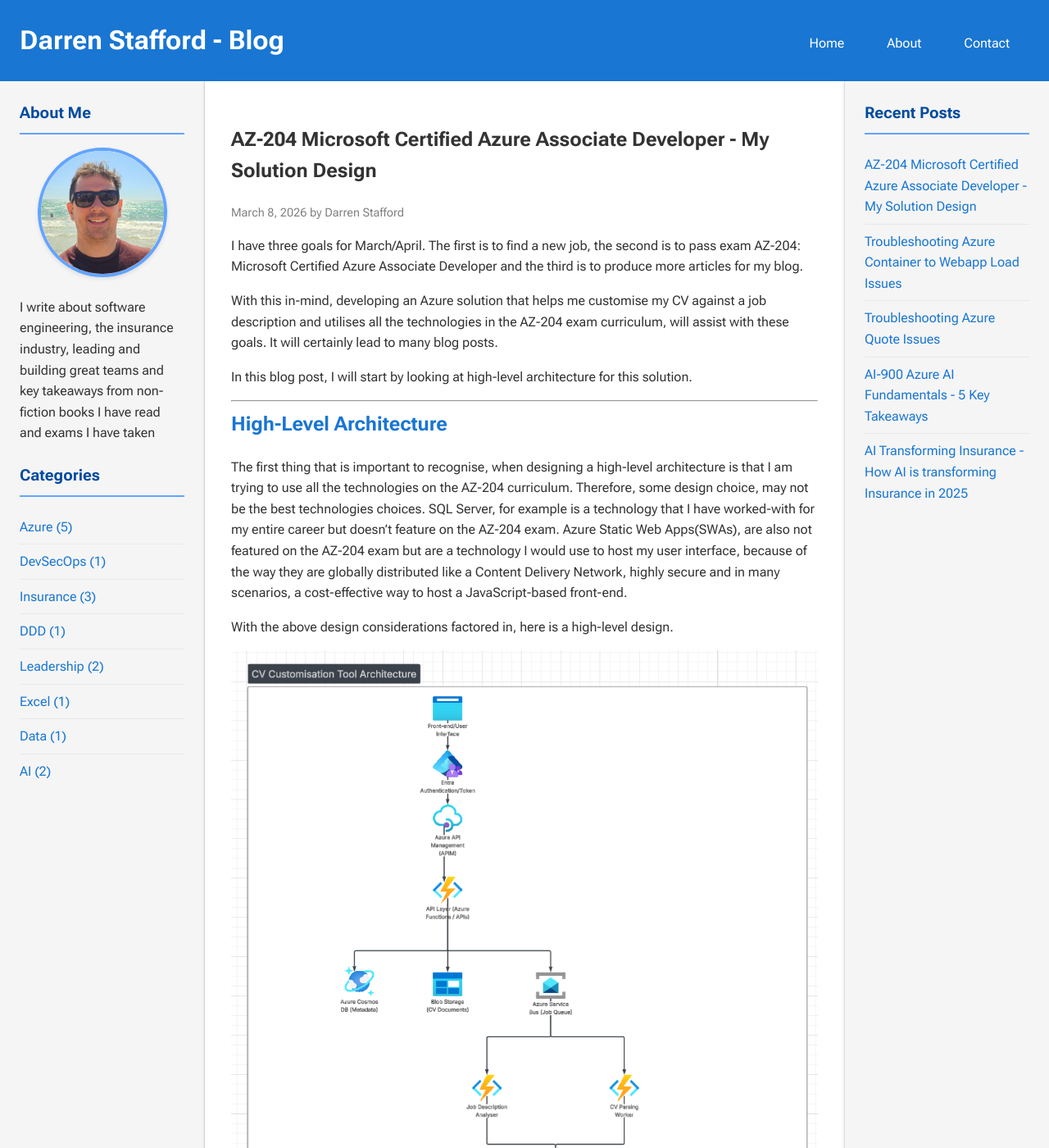
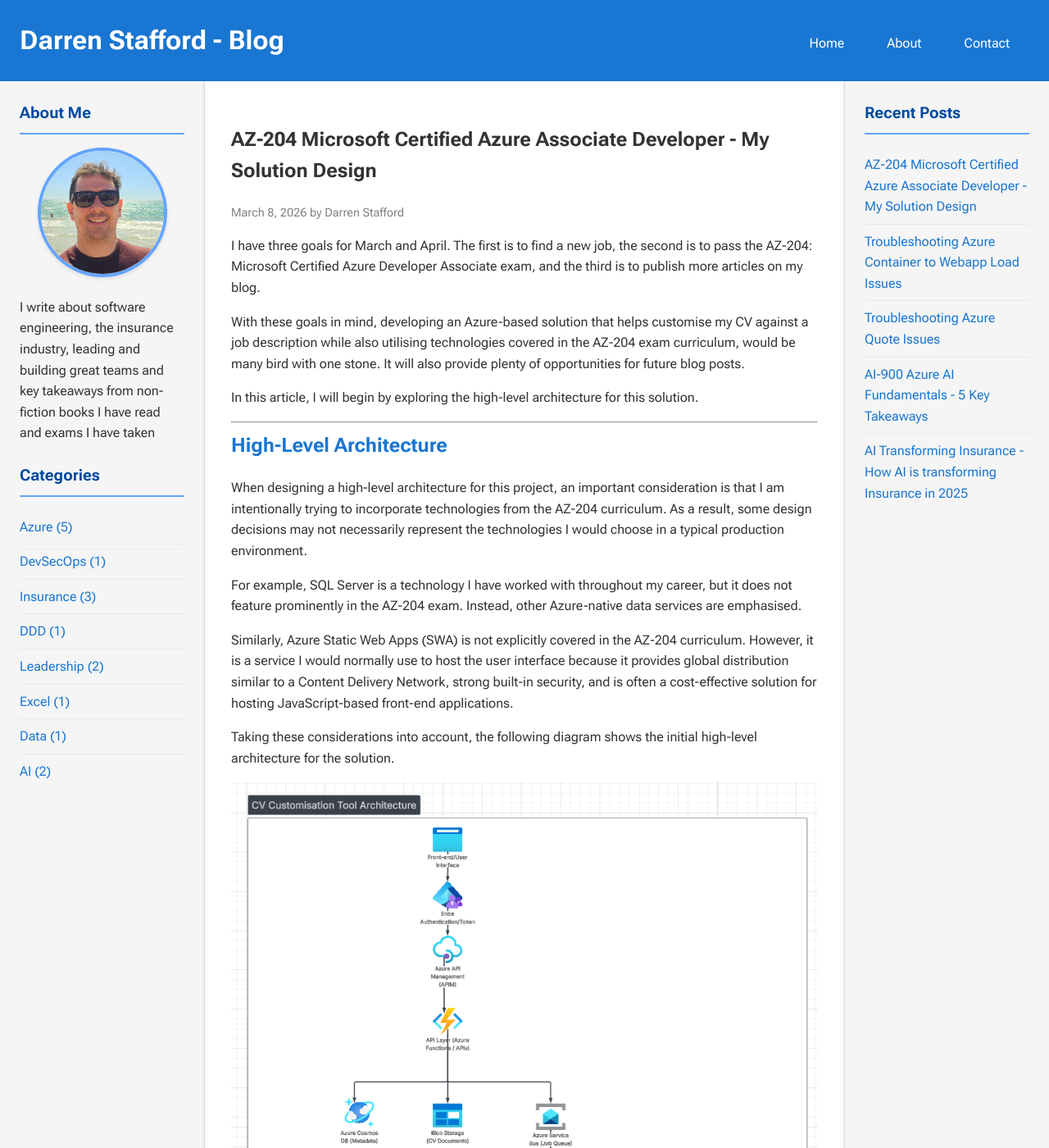
Before and after one commit to dazstaffs/blog, a Jekyll site: the page built from _posts/2026-03-08-AZ-204SolutionDesign.md, in a window 1280 px wide and 1400 px high. Shown: the whole window at 82% size. Built offline with Jekyll 4.4.1, drawn with Linux system fonts in a browser that asks for light colours; some of the changed text lies outside the part shown.

Commit message:
Made my new post more natural sound

```diff
--- a/_posts/2026-03-08-AZ-204SolutionDesign.md
+++ b/_posts/2026-03-08-AZ-204SolutionDesign.md
@@ -5,32 +5,48 @@ date: 2026-03-08
 categories: [Azure]
 ---
 
-I have three goals for March/April. The first is to find a new job, the second is to pass exam AZ-204: Microsoft Certified Azure Associate Developer and the third is to produce more articles for my blog.
+I have three goals for March and April. The first is to find a new job, the second is to pass the AZ-204: Microsoft Certified Azure Developer Associate exam, and the third is to publish more articles on my blog.
 
-With this in-mind, developing an Azure solution that helps me customise my CV against a job description and utilises all the technologies in the AZ-204 exam curriculum, will assist with these goals. It will certainly lead to many blog posts.
+With these goals in mind, developing an Azure-based solution that helps customise my CV against a job description while also utilising technologies covered in the AZ-204 exam curriculum, would be many bird with one stone. It will also provide plenty of opportunities for future blog posts.
 
-In this blog post, I will start by looking at high-level architecture for this solution.
+In this article, I will begin by exploring the high-level architecture for this solution.
 
 ---
 
-## High-Level Architecture ##
+## High-Level Architecture
 
-The first thing that is important to recognise, when designing a high-level architecture is that I am trying to use all the technologies on the AZ-204 curriculum. Therefore, some design choice, may not be the best technologies choices. SQL Server, for example is a technology that I have worked-with for my entire career but doesn't feature on the AZ-204 exam. Azure Static Web Apps(SWAs), are also not featured on the AZ-204 exam but are a technology I would use to host my user interface, because of the way they are globally distributed like a Content Delivery Network, highly secure and in many scenarios, a cost-effective way to host a JavaScript-based front-end.
+When designing a high-level architecture for this project, an important consideration is that I am intentionally trying to incorporate technologies from the AZ-204 curriculum. As a result, some design decisions may not necessarily represent the technologies I would choose in a typical production environment.
 
-With the above design considerations factored in, here is a high-level design.
+For example, SQL Server is a technology I have worked with throughout my career, but it does not feature prominently in the AZ-204 exam. Instead, other Azure-native data services are emphasised.
+
+Similarly, Azure Static Web Apps (SWA) is not explicitly covered in the AZ-204 curriculum. However, it is a service I would normally use to host the user interface because it provides global distribution similar to a Content Delivery Network, strong built-in security, and is often a cost-effective solution for hosting JavaScript-based front-end applications.
+
+Taking these considerations into account, the following diagram shows the initial high-level architecture for the solution.
 
 ![Image]({{ site.baseurl }}/assets/images/AZ204ArchitectureDesign.png)
 
 ---
 
-## Design Notes ##
+## Design Notes
 
-This first draft will evolve over-time as I add more Azure PaaS offerings into the design. This design doesn't cover the three pillars of observability, idempotence, scalability, security or design patterns, but as I cover each individual phase in other blog posts, I will add the low-level design elements there.
+This first draft of the architecture will evolve over time as I incorporate additional Azure Platform-as-a-Service (PaaS) offerings into the design.
+
+At this stage, the architecture does not yet address several important architectural concerns such as:
+
+- observability
+- idempotency
+- scalability
+- security
+- architectural design patterns
+
+As the solution develops and I cover each phase in future blog posts, I will introduce these lower-level design considerations in more detail.
 
 ---
 
-## Final Thoughts ##
+## Final Thoughts
 
-This wraps the first blog post in a series of posts. I will enjoy the process and learning opportunities that this solution will bring. Join me in the next post, where we will build a front-end/user interface.
+This concludes the first post in what will become a series documenting the development of this solution.
 
-What do you think about my initial design? I'm always open to feedback, so please do get in-touch via LinkedIn, Email, etc. Links can be found on my contact page.
+I am looking forward to the learning opportunities this project will provide and to sharing that journey through future articles. In the next post, I will begin building the front-end user interface.
+
+If you have any thoughts on this initial design, I would welcome your feedback. Please feel free to get in touch via LinkedIn, email, or any of the other channels listed on my contact page.
```
